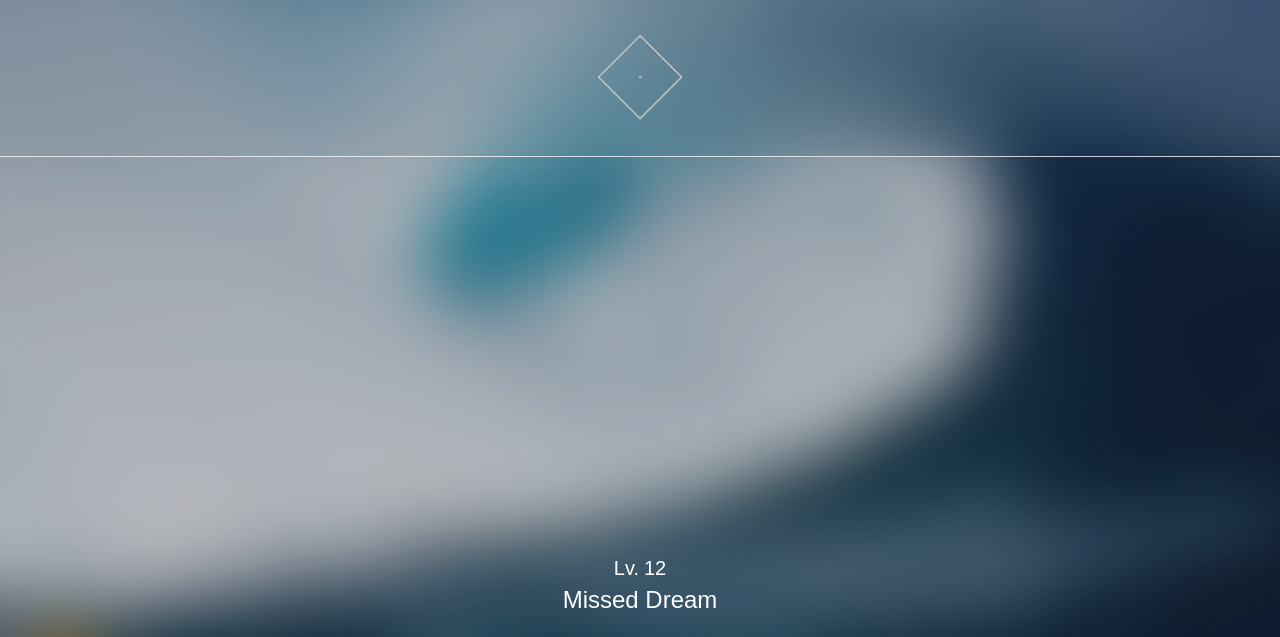
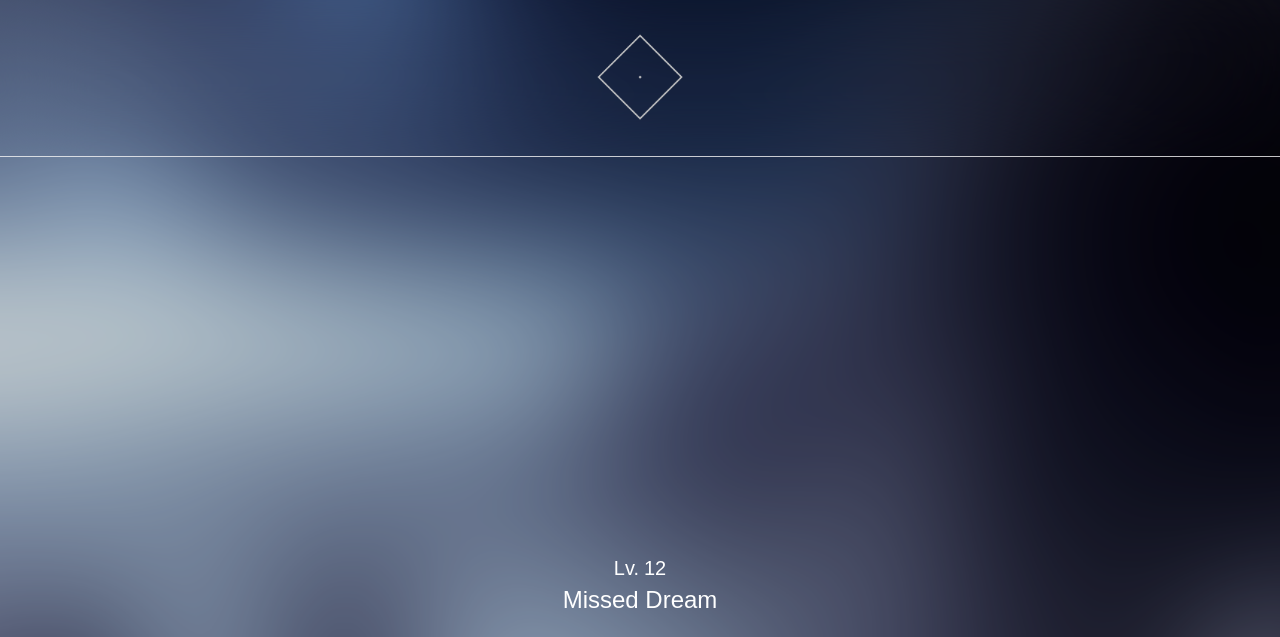
Before and after one commit to polarisofficial/website, a website built with webpack: page play.html in a window 1280 px wide. Shown: the part 163-800 px from the top of the page. Built offline with nearby package versions, Linux system fonts and the light colour scheme.

Commit message:
Changed background image

```diff
--- a/css/play.css
+++ b/css/play.css
@@ -5,7 +5,7 @@
 }
 
 body {
-    background-image: url("../assets/wallpaper.jpg");
+    background-image: url("../assets/background.png");
     background-size: cover;
     background-repeat: no-repeat;
 }
```
Also changed, not shown: assets/background.png (added).
